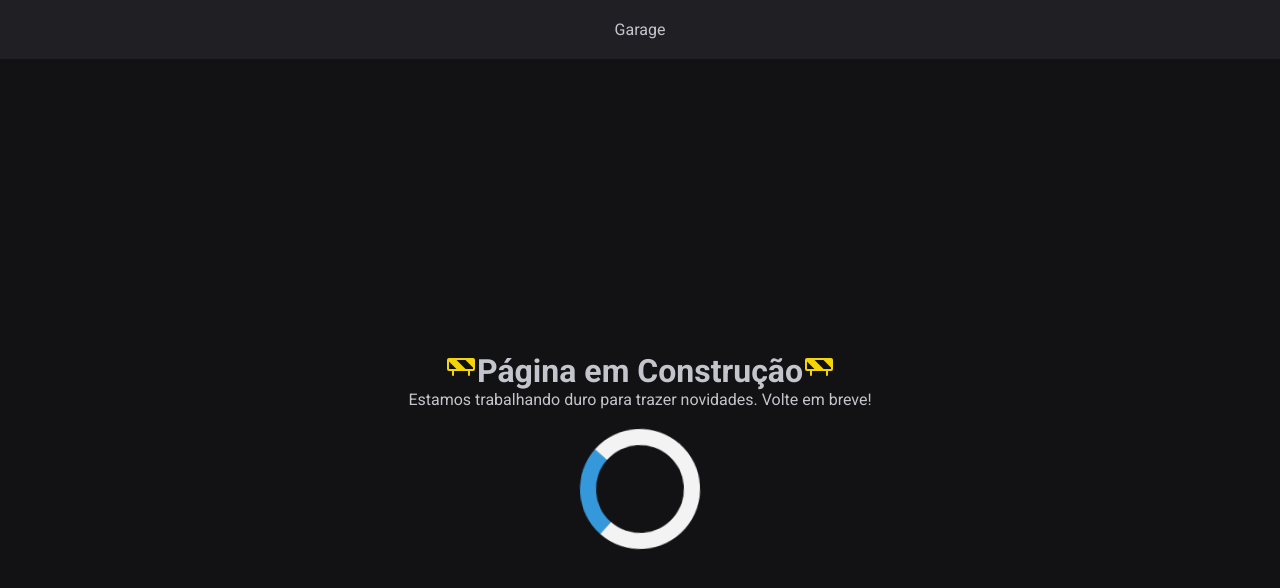
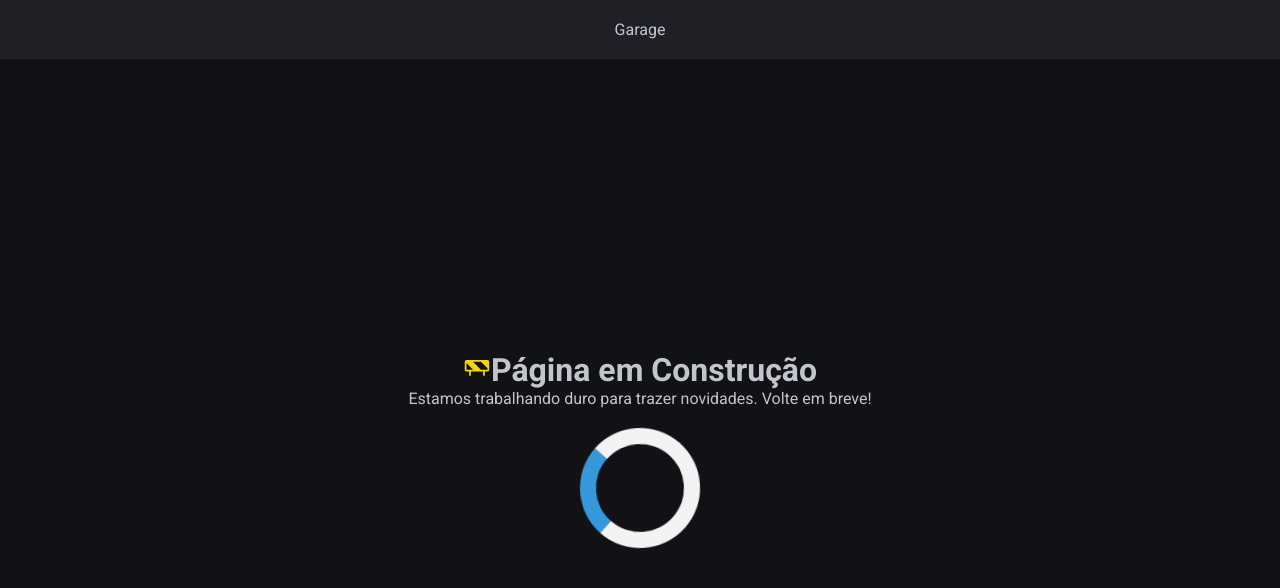
Before and after one commit to Demetriodeis/Garage, a React (Vite) app: page / in a window 1280 px wide. Shown: the top 588 px of the page. Built offline with nearby package versions, Linux system fonts and the light colour scheme.

Commit message:
change PageBuild

```diff
--- a/src/Component/PageBuild.jsx
+++ b/src/Component/PageBuild.jsx
@@ -3,7 +3,7 @@ import styles from './PageBuild.module.css'
 export function PageBuild() {
     return (
         <div className={styles.pageBuild}>
-            <h1><Barricade size={32} color="#f4d50b" weight="fill" />Página em Construção<Barricade size={32} color="#f4d50b" weight="fill"/></h1>
+            <h1><Barricade size={28} color="#f4d50b" weight="fill" />Página em Construção</h1>
             <p>Estamos trabalhando duro para trazer novidades. Volte em breve!</p>
             <div className={styles.loader}></div>
         </div>
```
